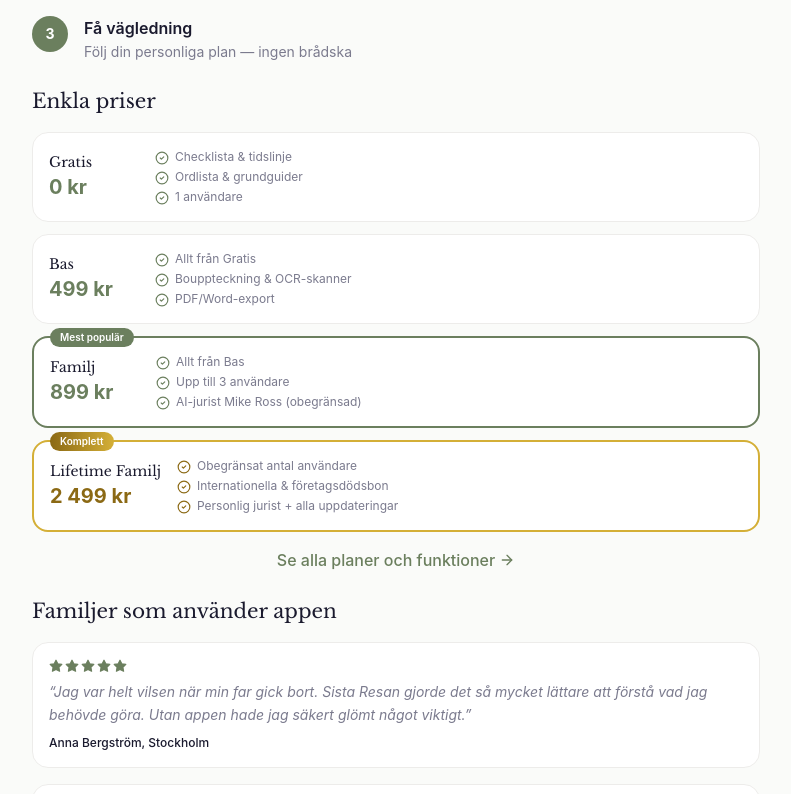
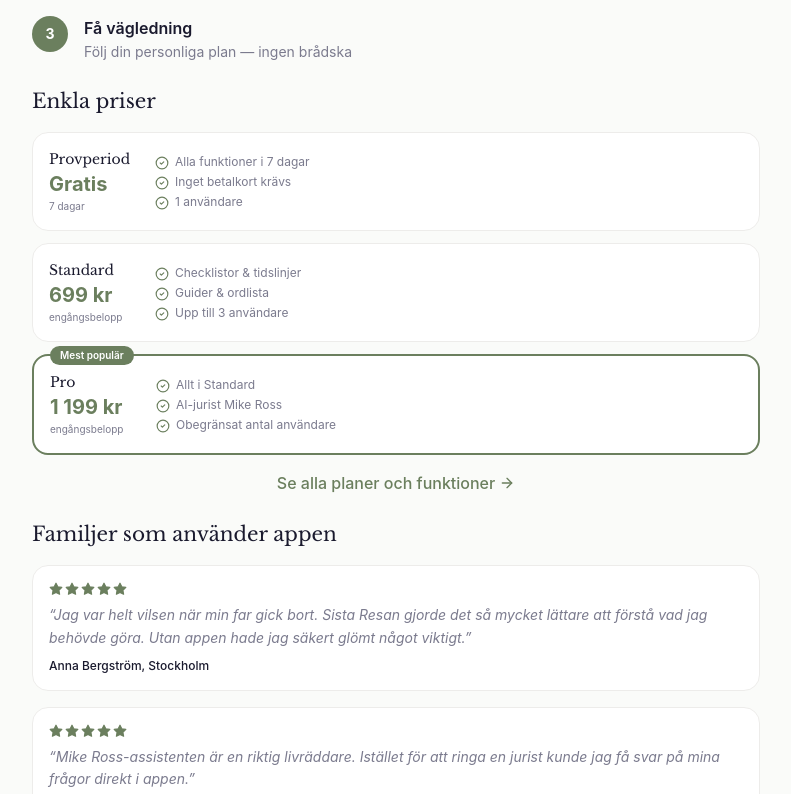
Before and after one commit to arhongbt/db, a Next.js app: page / in a window 1280 px wide. Shown: the part 1286-2080 px from the top of the page, without its empty margins (244-1035 px from the left). Built offline with nearby package versions, Linux system fonts and the light colour scheme; no server answers.

Commit message:
update: sync pricing across app + refresh competitor analysis

```diff
--- a/src/app/page.tsx
+++ b/src/app/page.tsx
@@ -268,62 +268,54 @@ export default function LandingPage() {
         <div className="grid grid-cols-1 gap-3 mb-4">
           {[
             {
-              name: t('Gratis', 'Free'),
-              price: '0 kr',
+              name: t('Provperiod', 'Trial'),
+              price: t('Gratis', 'Free'),
+              period: t('7 dagar', '7 days'),
               badge: null as string | null,
               features: [
-                t('Checklista & tidslinje', 'Checklist & timeline'),
-                t('Ordlista & grundguider', 'Glossary & basic guides'),
+                t('Alla funktioner i 7 dagar', 'All features for 7 days'),
+                t('Inget betalkort krävs', 'No credit card required'),
                 t('1 användare', '1 user'),
               ],
             },
             {
-              name: t('Bas', 'Basic'),
-              price: '499 kr',
+              name: 'Standard',
+              price: '699 kr',
+              period: t('engångsbelopp', 'one-time'),
               badge: null,
               features: [
-                t('Allt från Gratis', 'Everything from Free'),
-                t('Bouppteckning & OCR-skanner', 'Estate inventory & OCR scanner'),
-                t('PDF/Word-export', 'PDF/Word export'),
+                t('Checklistor & tidslinjer', 'Checklists & timelines'),
+                t('Guider & ordlista', 'Guides & glossary'),
+                t('Upp till 3 användare', 'Up to 3 users'),
               ],
             },
             {
-              name: t('Familj', 'Family'),
-              price: '899 kr',
+              name: 'Pro',
+              price: '1 199 kr',
+              period: t('engångsbelopp', 'one-time'),
               badge: t('Mest populär', 'Most popular'),
               features: [
-                t('Allt från Bas', 'Everything from Basic'),
-                t('Upp till 3 användare', 'Up to 3 users'),
-                t('AI-jurist Mike Ross (obegränsad)', 'AI lawyer Mike Ross (unlimited)'),
-              ],
-            },
-            {
-              name: t('Lifetime Familj', 'Lifetime Family'),
-              price: '2 499 kr',
-              badge: t('Komplett', 'Complete'),
-              features: [
+                t('Allt i Standard', 'Everything in Standard'),
+                t('AI-jurist Mike Ross', 'AI lawyer Mike Ross'),
                 t('Obegränsat antal användare', 'Unlimited users'),
-                t('Internationella & företagsdödsbon', 'International & business estates'),
-                t('Personlig jurist + alla uppdateringar', 'Personal lawyer + all updates'),
               ],
             },
           ].map((plan) => {
             const isPopular = plan.badge === t('Mest populär', 'Most popular');
-            const isLifetime = plan.name === t('Lifetime Familj', 'Lifetime Family');
             return (
               <div
                 key={plan.name}
                 className="relative rounded-2xl border p-4 flex items-center gap-4"
                 style={{
                   background: 'var(--bg-card)',
-                  borderColor: isPopular ? '#6B7F5E' : isLifetime ? '#D4AF37' : 'var(--border)',
-                  borderWidth: isPopular || isLifetime ? '2px' : '1px',
+                  borderColor: isPopular ? '#6B7F5E' : 'var(--border)',
+                  borderWidth: isPopular ? '2px' : '1px',
                 }}
               >
                 {plan.badge && (
                   <div
                     className="absolute -top-2.5 left-4 px-2.5 py-0.5 rounded-full text-[10px] font-semibold text-white"
-                    style={{ background: isLifetime ? 'linear-gradient(90deg, #8B6914, #D4AF37)' : '#6B7F5E' }}
+                    style={{ background: '#6B7F5E' }}
                   >
                     {plan.badge}
                   </div>
@@ -332,17 +324,18 @@ export default function LandingPage() {
                   <h3 className="font-display text-primary text-sm">{plan.name}</h3>
                   <p
                     className="text-xl font-bold"
-                    style={{ color: isLifetime ? '#8B6914' : '#6B7F5E' }}
+                    style={{ color: '#6B7F5E' }}
                   >
                     {plan.price}
                   </p>
+                  <p className="text-[10px] text-muted">{plan.period}</p>
                 </div>
                 <ul className="space-y-1 flex-1">
                   {plan.features.map((feature, i) => (
                     <li key={i} className="flex items-start gap-1.5 text-xs text-muted">
                       <CheckCircle2
                         className="w-3.5 h-3.5 flex-shrink-0 mt-0.5"
-                        style={{ color: isLifetime ? '#8B6914' : '#6B7F5E' }}
+                        style={{ color: '#6B7F5E' }}
                       />
                       <span>{feature}</span>
                     </li>
--- a/src/app/priser/page.tsx
+++ b/src/app/priser/page.tsx
@@ -155,8 +155,8 @@ export default function PriserPage() {
     {
       q: t('Är det en engångsbetalning?', 'Is it a one-time payment?'),
       a: t(
-        'Ja! Både Standard och Pro är engångsbelopp — du betalar en gång och har tillgång för alltid. Ingen prenumeration, inga dolda avgifter.',
-        'Yes! Both Standard and Pro are one-time payments — you pay once and have access forever. No subscription, no hidden fees.'
+        'Ja! Både Standard och Pro är engångsbelopp per dödsbo — du betalar en gång och har full tillgång tills dödsboet är avslutat. Ingen prenumeration, inga dolda avgifter.',
+        'Yes! Both Standard and Pro are one-time payments per estate — you pay once and have full access until the estate is settled. No subscription, no hidden fees.'
       ),
     },
     {
```
Also changed, not shown: 1 other file (tests, documents, lock files or other folders).
